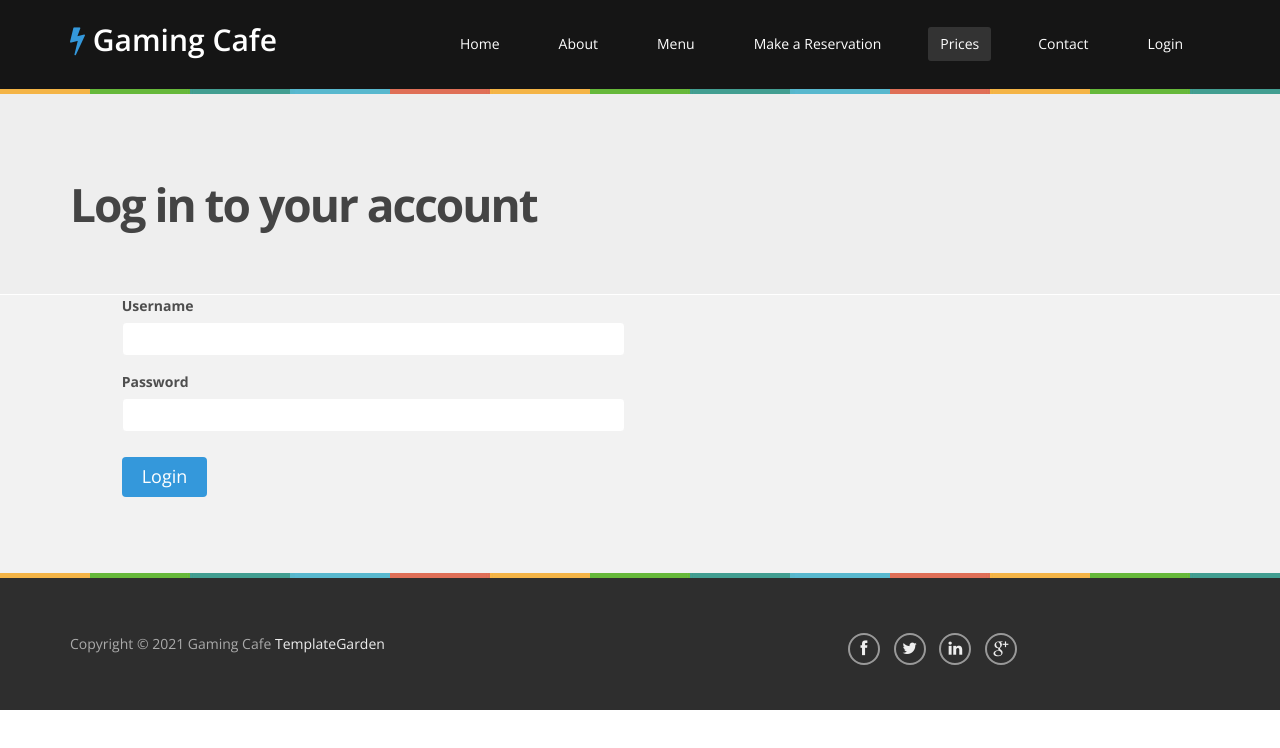
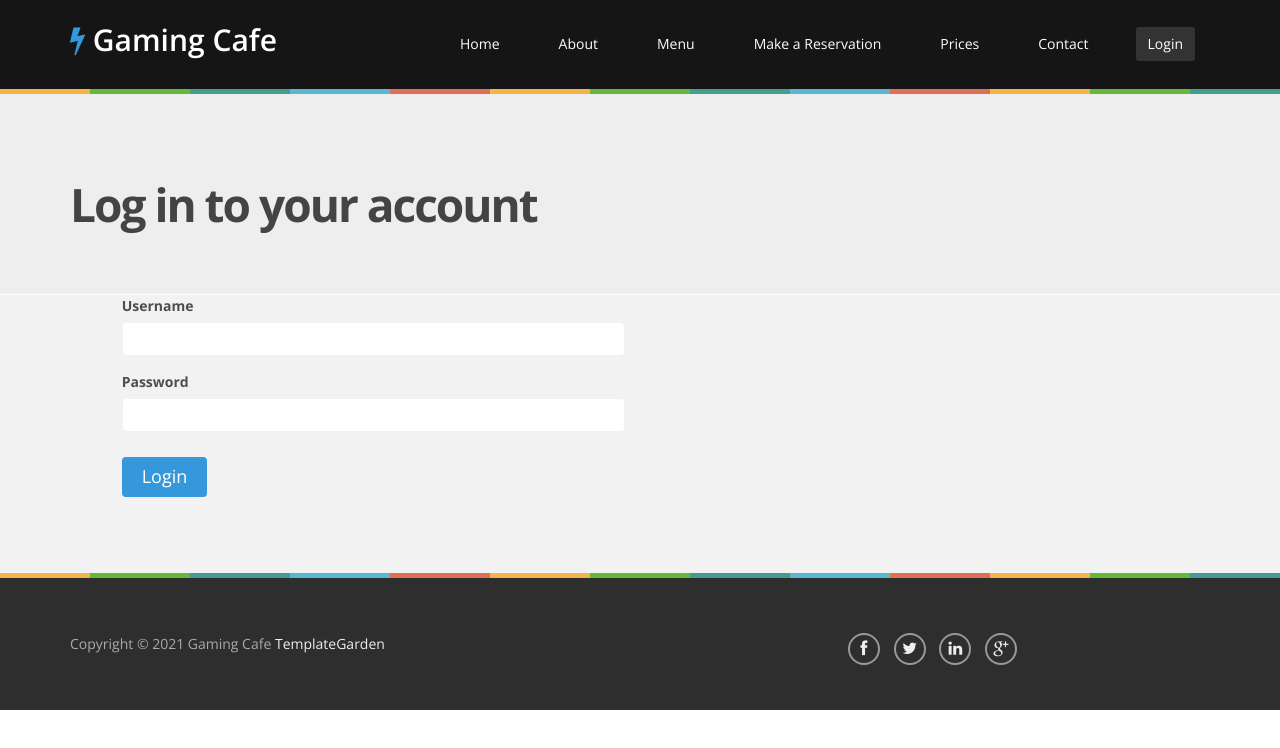
Before and after one commit to JL-40/PRJ666, a plain HTML site: page login.html in a window 1280 px wide. Drawn offline with nearby package versions, Linux system fonts and the light colour scheme.

Commit message:
Login shows login tab as active

```diff
--- a/login.html
+++ b/login.html
@@ -35,9 +35,9 @@
           <li><a href="about-us.html">About</a></li>
           <li><a href="menu.html">Menu</a></li>
           <li><a href="reservation.html">Make a Reservation</a></li>
-          <li class="active"><a href="pricing.html">Prices</a></li>
+          <li><a href="pricing.html">Prices</a></li>
           <li><a href="contact-us.html">Contact</a></li>
-          <li><a href="login.html">Login</a></li>
+          <li class="active"><a href="login.html">Login</a></li>
         </ul>
       </div>
     </div>
```
